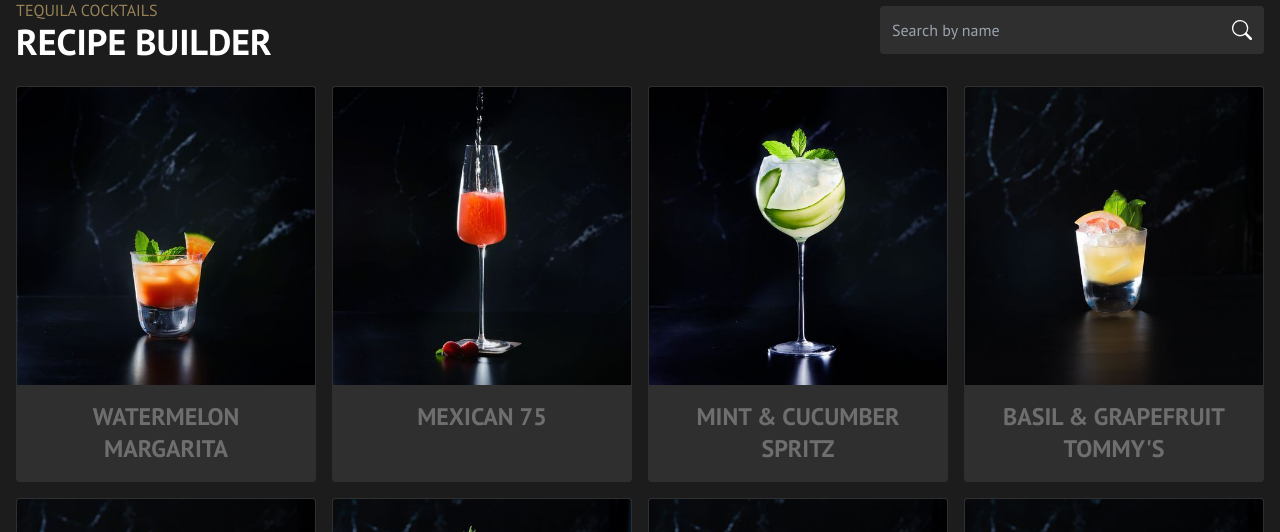
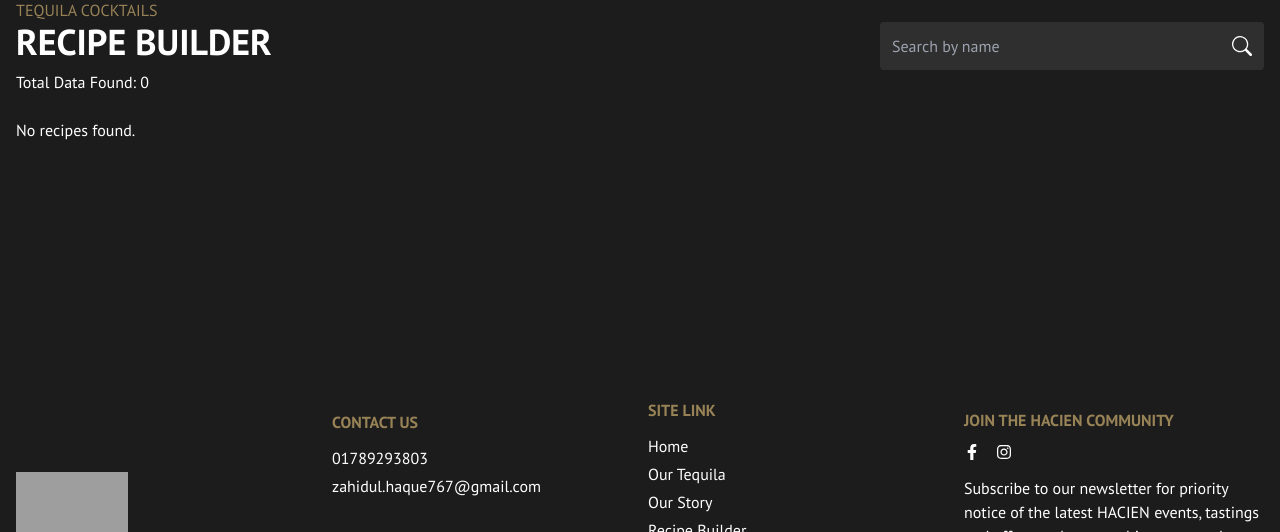
Before and after one commit to Jahid0178/Hacien-Tequilla-Client, a Next.js app: page /recipe-builder in a window 1280 px wide. Both pictures are taken after typing "Sample" into the empty fields and a click on the button 1242 px from the left and 208 px from the top of the page. Shown: the part 178-710 px from the top of the page. Built offline with nearby package versions, Linux system fonts and the light colour scheme; grey boxes are pictures that could not be loaded.

Commit message:
mod - complete data filtering option in recipe builder page

```diff
--- a/app/recipe-builder/page.jsx
+++ b/app/recipe-builder/page.jsx
@@ -1,8 +1,21 @@
+"use client";
+
+import React, { useState, useEffect } from "react";
 import ProductCard from "../../components/Cards/ProductCard";
 import SearchBar from "../../components/Inputs/SearchBar";
 import { recipeData } from "../../data/data";
 
-const recipeBuilderPage = () => {
+const RecipeBuilderPage = () => {
+  const [searchValue, setSearchValue] = useState("");
+  const [data, setData] = useState([]);
+
+  useEffect(() => {
+    const newRecipeData = recipeData.filter((item) =>
+      item.title.toLowerCase().includes(searchValue.toLowerCase())
+    );
+    setData(newRecipeData);
+  }, [searchValue]);
+
   return (
     <section>
       <div className="container">
@@ -10,17 +23,20 @@
           <div>
             <h4 className="text-primary uppercase">Tequila Cocktails</h4>
             <h2 className="text-4xl uppercase font-bold">Recipe Builder</h2>
+            <h5 className="mt-2">Total Data Found: {data.length}</h5>
           </div>
-          <SearchBar />
+          <SearchBar setSearchValue={setSearchValue} />
         </div>
         <div className="grid grid-cols-1 md:grid-cols-2 lg:grid-cols-4 gap-4">
-          {recipeData.map((recipe) => (
-            <ProductCard key={recipe.id} data={recipe} />
-          ))}
+          {data.length > 0 ? (
+            data.map((recipe) => <ProductCard key={recipe.id} data={recipe} />)
+          ) : (
+            <p>No recipes found.</p>
+          )}
         </div>
       </div>
     </section>
   );
 };
 
-export default recipeBuilderPage;
+export default RecipeBuilderPage;
--- a/components/Inputs/SearchBar.jsx
+++ b/components/Inputs/SearchBar.jsx
@@ -2,11 +2,11 @@
 
 import { BsSearch } from "react-icons/bs";
 
-const SearchBar = () => {
+const SearchBar = ({ setSearchValue }) => {
   const handleSubmitForm = (e) => {
     e.preventDefault();
     const searchValue = e.target[0].value;
-    console.log(searchValue);
+    setSearchValue(searchValue);
     e.target[0].value = "";
   };
   return (
```
